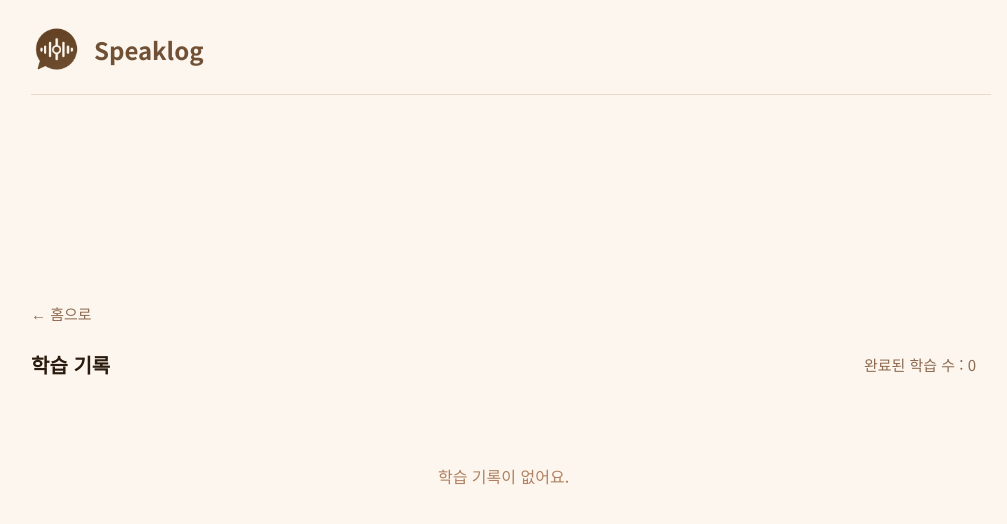
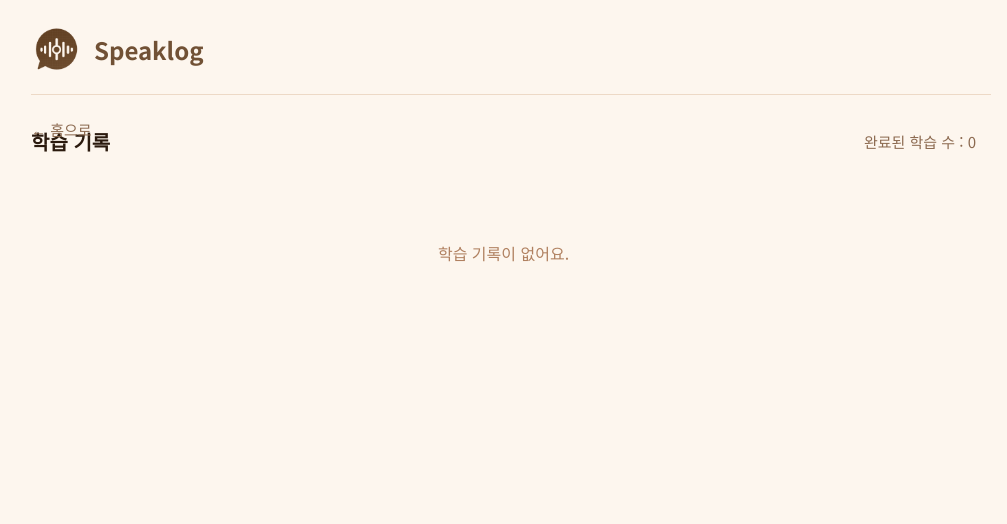
Before and after one commit to jagseeun/speaklog, a React (Create React App) app: page / in a window 1280 px wide. Both pictures are taken after a click on the button "전체 보기 →". Shown: the top 524 px of the page, without its empty margins (129-1136 px from the left). Built offline with nearby package versions, Linux system fonts and the light colour scheme; the HTML template or start-up script is replaced by a standard one.

Commit message:
Refine visual screen centering

```diff
--- a/src/App.css
+++ b/src/App.css
@@ -640,6 +640,7 @@
   }
 
   .screen {
+    position: relative;
     flex: 1;
     min-height: 0;
     overflow: hidden;
@@ -673,9 +674,18 @@
     scrollbar-gutter: stable;
   }
 
-  .setup-screen > :first-child,
-  .records-screen > :first-child,
-  .detail-screen > :first-child,
+  .setup-screen > .back-btn,
+  .records-screen > .back-btn,
+  .detail-screen > .back-btn {
+    position: absolute;
+    top: clamp(20px, 3vh, 30px);
+    left: 0;
+    z-index: 1;
+  }
+
+  .setup-screen > :nth-child(2),
+  .records-screen > :nth-child(2),
+  .detail-screen > :nth-child(2),
   .summary-screen > :first-child,
   .session-screen > :first-child {
     margin-top: auto;
```
